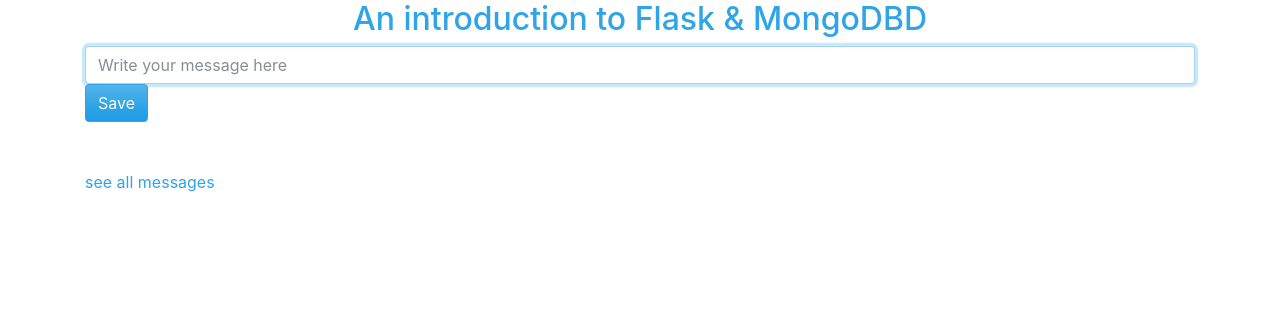
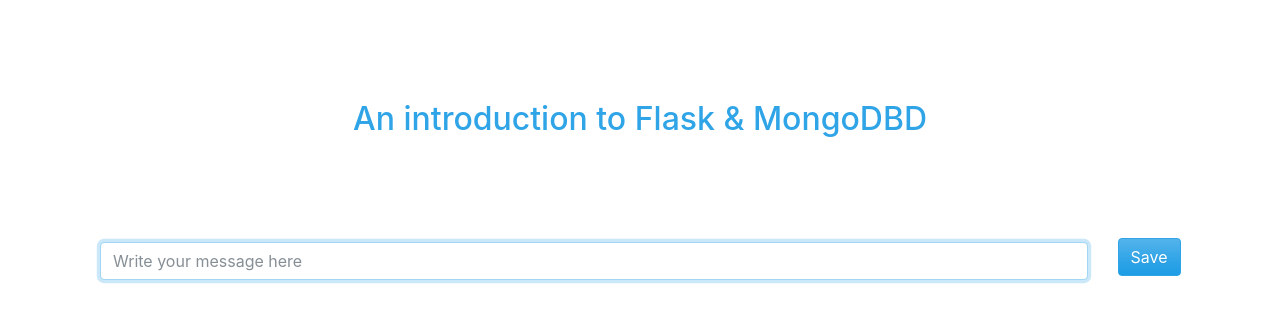
Before and after one commit to Orelab/flask-python3-mongodb, a Flask app: page / in a window 1280 px wide. Shown: the part 64-387 px from the top of the page. Run offline with Flask 2, Linux system fonts and the light colour scheme; some libraries are stand-ins or nearby versions.

Commit message:
beautify the app

```diff
--- a/app.py
+++ b/app.py
@@ -25,16 +25,17 @@ def index():
 @app.route('/messages', methods=['POST', 'GET'])
 def messages():
     messages = mongo.db.messages.find({})
-    print(messages, flush=True)
-    return render_template('messages.html', name="you", messages=messages)
+    # https://stackoverflow.com/questions/394809/does-python-have-a-ternary-conditional-operator
+    return render_template('messages.html', name="you", messages=messages if messages.count() else False)
 
 
-# API style :D
 @app.route("/api/messages")
 def api_messages():
-    messages = mongo.db.messages.find({})
-    print(messages, flush=True)
-    return messages
+    """
+    API style :)
+    (not used here, but very cool)
+    """
+    return mongo.db.messages.find({})
 
 
 @app.route("/api/messages/save", methods=["POST"])
--- a/templates/base.html
+++ b/templates/base.html
@@ -46,6 +46,10 @@
 
 
     <style>
+
+        h2 {
+            margin: 100px 0;
+        }
         article {
             min-height: 60px;
         }
--- a/templates/index.html
+++ b/templates/index.html
@@ -3,16 +3,30 @@
 
 {% block content %}
 
-    <h2 class="text-center">An introduction to Flask & MongoDBD</h2>
+<h2 class="text-center">An introduction to Flask & MongoDBD</h2>
 
 
-    <form class="form-signin" action="/api/messages/save" method="post">
-        <label for="message" class="sr-only">message</label>
-        <input type="test" id="message" name="message" class="form-control" placeholder="Write your message here" required autofocus>
+<div class="container">
 
-        <button class="btn btn-primary" type="submit">Save</button>
+    <form class="form-inline row" action="/api/messages/save" method="post">
 
-        <p class="mt-5 mb-3 text-muted"><a href="/messages">see all messages</a></p>
+        <div class="col-11">
+            <input type="text" id="message" name="message" class="form-control" placeholder="Write your message here"
+                required autofocus>
+        </div>
+        <div class="col-1">
+            <button type="submit" class="btn btn-primary mb-2">Save</button>
+        </div>
+
     </form>
 
+</div>
+
+
+<style>
+    #message {
+        width: 100%;
+    }
+</style>
+
 {% endblock %}
--- a/templates/messages.html
+++ b/templates/messages.html
@@ -33,7 +33,8 @@
 
     {% else %}
 
-        <p>You should see here all the messages stored in the local MongoDB database,
+        <p class="text-center">
+            You should see here all the messages stored in the local MongoDB database,
             but for now, nothing is stored !
         </p>
 
```
